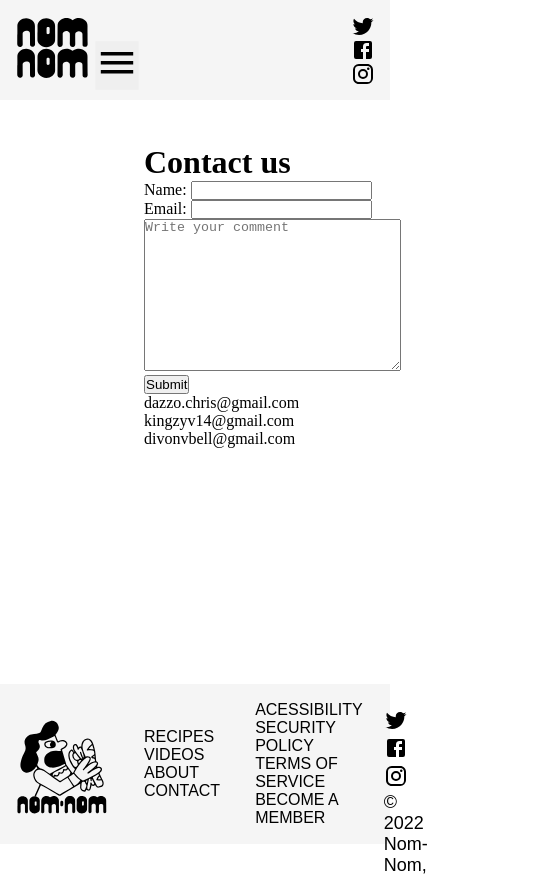
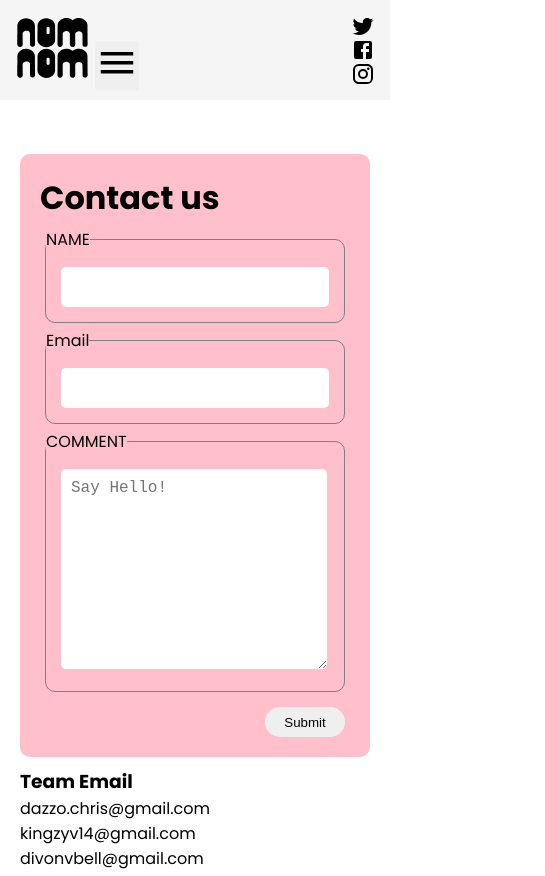
Before and after one commit to youngking509/nom-nom-frontend, a React (Create React App) app: page /contact in a window 390 px wide. Shown: the top 876 px of the page, 545 px wide, since content can reach past the window. Built offline with nearby package versions, Linux system fonts and the light colour scheme; a web font is replaced by a local one.

Commit message:
about and contact styles

```diff
--- a/src/components/Header.scss
+++ b/src/components/Header.scss
@@ -8,6 +8,7 @@
     top: 0;
     height: 100px;
     width: 100vw;
+    z-index: 20;
     background-color: whitesmoke;
     font-family: 'Dongle', sans-serif;
 }
--- a/src/index.scss
+++ b/src/index.scss
@@ -1,8 +1,12 @@
+@import url('https://fonts.googleapis.com/css2?family=Poppins:wght@300;400;500;600;700&display=swap');
+
 * {
   margin: 0;
   padding: 0;
   box-sizing: border-box;
 }
+
+// =========================== APP ===================================
 
 .App {
   height: 100vh;
@@ -13,6 +17,7 @@
   'head'
   'main'
   'footer';
+  font-family: 'Poppins', sans-serif;
 }
 
 .navBar, .main, .footer {
@@ -23,11 +28,159 @@
   grid-area: head;
 }
 
+// =========================== MAIN ===================================
+
 .main {
   grid-area: main;
-  padding: 9rem;
+  display: flex;
+  flex-direction: column;
+  align-items: center;
+  margin: 9rem 5rem;
 }
+
+// =========================== HOME ===================================
+
+// =========================== RECIPES ================================
+
+// =========================== RECIPES ID =============================
+
+// =========================== ABOUT US ===============================
+
+
+.circle-aboutus {
+  width: 15rem;
+  animation: circle-spin infinite 25s linear;
+}
+
+@keyframes circle-spin {
+  from {
+    transform: rotate(0deg);
+  }
+  to {
+    transform: rotate(360deg);
+  }
+}
+
+.logo-aboutus {
+  width: 15rem;
+  height: 15rem;
+}
+
+.bite-aboutus {
+  width: 10rem;
+  position: relative;
+  bottom: 200px;
+  left: 35px;
+}
+
+.aboutus-title {
+  font-size: 20px;
+  font-weight: 700;
+}
+
+.aboutus-content {
+  margin-bottom: 10px;
+  max-width: 700px;
+}
+
+.members {
+  list-style-type: none;
+}
+
+
+
+// =========================== CONTACT ================================
+
+.contact-form {
+  background-color: pink;
+  width: 350px;
+  border-radius: 10px;
+  padding: 20px;
+  margin: 10px 0px;
+}
+
+.contact-fieldset {
+  border-radius: 10px;
+  border: .5px solid gray;
+  margin: 5px;
+}
+
+.contact-input {
+  height: 40px;
+  width: 90%;
+  margin: 15px;
+  padding: 10px;
+  font-size: 16px;
+  border: none;
+  border-radius: 5px;
+
+  &:focus {
+    outline: 0;
+    border: 2px solid lightcoral;
+  }
+}
+
+.contact-textarea {
+  max-width: 266.39px;
+  min-width: 266.39px;
+  margin: 15px;
+  padding: 10px;
+  font-size: 16px;
+  border-radius: 5px;
+  border: none;
+
+  &:focus {
+    outline: 0;
+    border: 2px solid lightcoral;
+  }
+}
+
+.submit-btn {
+  width: 80px;
+  height: 30px;
+  margin-top: 10px;
+  border-radius: 20px;
+  border: none;
+  position: relative;
+  left: 225px;
+
+  &:hover{
+    background-color: yellowgreen;
+  }
+}
+
+// =========================== VIDEOS =================================
+
+// =========================== FOOTER =================================
 
 .footer {
   grid-area: footer;
 }
+
+// =========================== MEDIA ==================================
+
+@media screen and (max-width: 500px) {
+  .main {
+    margin: 9rem 1rem;
+  }
+
+  .logo-aboutus {
+    width: 80vw;
+    height: 60vh;
+  }
+
+  .circle-aboutus {
+    width: 25rem;
+  }
+
+  .bite-aboutus {
+    width: 17rem;
+    position: relative;
+    bottom: 330px;
+    left: 60px;
+  }
+
+  .aboutus-content {
+    width: 90vw;
+  }
+}
--- a/src/pages/About.js
+++ b/src/pages/About.js
@@ -1,18 +1,23 @@
-
+import logoCircle from "../NomNomSVG/Circle-text.svg";
+import logo from "../NomNomSVG/Bite.svg";
 
 function About() {
     return (
         <div class="about-section">
-            <h1>About us</h1>
-            <p>Group of devs who want to combine our interests of cooking into an app. </p>
-            <div>
-                <h3>Team Member</h3>
-                    <ul>
-                        <li>Von Bell</li>
-                        <li>Christopher Dazzo</li>
-                        <li>Kingzy Valcourt</li>
-                    </ul>
-
+            <div className="logo-aboutus">
+                <img src={logoCircle} alt="logoCircle" className="circle-aboutus"/>
+                <img src={logo} alt="logo" className="bite-aboutus"/>
+            </div>
+            <div className="aboutus-content">
+            <p><span className="aboutus-title">Nom-Nom</span> is a content driven web app that allows users to create, update and delete recipies. While providing a search for recipes based on key word and videos for inporation. Created by a group of devs who wanted to combine our interests of cooking into an app. </p>
+            </div>
+            <div className="team-members">
+                <h4>Team Members</h4>
+                <ul>
+                    <li className="members">Von Bell</li>
+                    <li className="members">Chris Dazzo</li>
+                    <li className="members">Kingzy Valcourt</li>
+                </ul>
             </div>
         </div>
     );
--- a/src/pages/Contact.js
+++ b/src/pages/Contact.js
@@ -3,16 +3,28 @@
 function Contact() {
     return (
         <div>
-       <h1>Contact us</h1>
-       Name: <input type="name" className="name" />
-       Email: <input type="email" className="email" /> <br />
-       <textarea name="" id="" cols="30" rows="10" placeholder="Write your comment"></textarea>
-       <button type="submit" class="btn-primary">Submit</button>
-       <p>
-       dazzo.chris@gmail.com <br />
-       kingzyv14@gmail.com <br />
-       divonvbell@gmail.com <br />
-       </p>
+            <div className="contact-form">
+                <h1>Contact us</h1>
+                <fieldset className="contact-fieldset">
+                    <legend className="contact-legend">NAME</legend>
+                    <input type="name" className="contact-input" />
+                </fieldset>
+                <fieldset className="contact-fieldset">
+                    <legend className="contact-legend">Email</legend>
+                    <input type="email" className="contact-input" /> <br />
+                </fieldset>
+                <fieldset className="contact-fieldset">
+                <legend className="contact-legend">COMMENT</legend>
+                <textarea name="" id="" cols="30" rows="10" placeholder="Say Hello!" className="contact-textarea"></textarea>
+                </fieldset>
+                <button type="submit" className="submit-btn">Submit</button>
+            </div>
+            <h3>Team Email</h3>
+            <div>
+                <p>dazzo.chris@gmail.com</p>
+                <p>kingzyv14@gmail.com</p>
+                <p>divonvbell@gmail.com</p>
+            </div>
         </div>
 
     );
```
